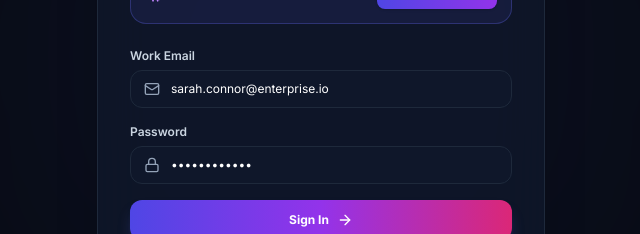
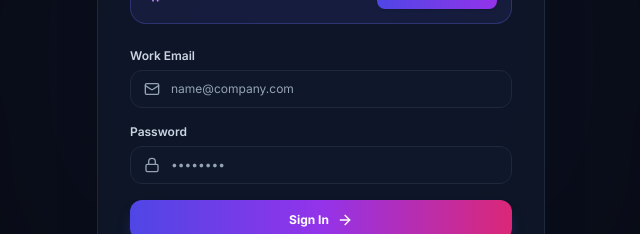
Before and after one commit to sriramabburi11/ai-business-workflow-automation, a React (Vite) app in the folder frontend/: page /login in a window 1280 px wide. Shown: the part 345-579 px from the top of the page, without its empty margins (319-959 px from the left). Built offline with nearby package versions, Linux system fonts and the light colour scheme.

Commit message:
fix(auth): remove pre-filled default email and password values from sign in form

```diff
--- a/frontend/src/pages/Login.tsx
+++ b/frontend/src/pages/Login.tsx
@@ -6,8 +6,8 @@ import { Zap, Mail, Lock, ArrowRight, Sparkles, ShieldCheck } from 'lucide-react
 export const Login: React.FC = () => {
   const { login, guestLogin } = useAuth();
   const navigate = useNavigate();
-  const [email, setEmail] = useState('sarah.connor@enterprise.io');
-  const [password, setPassword] = useState('Password123!');
+  const [email, setEmail] = useState('');
+  const [password, setPassword] = useState('');
   const [error, setError] = useState('');
   const [loading, setLoading] = useState(false);
 
```
